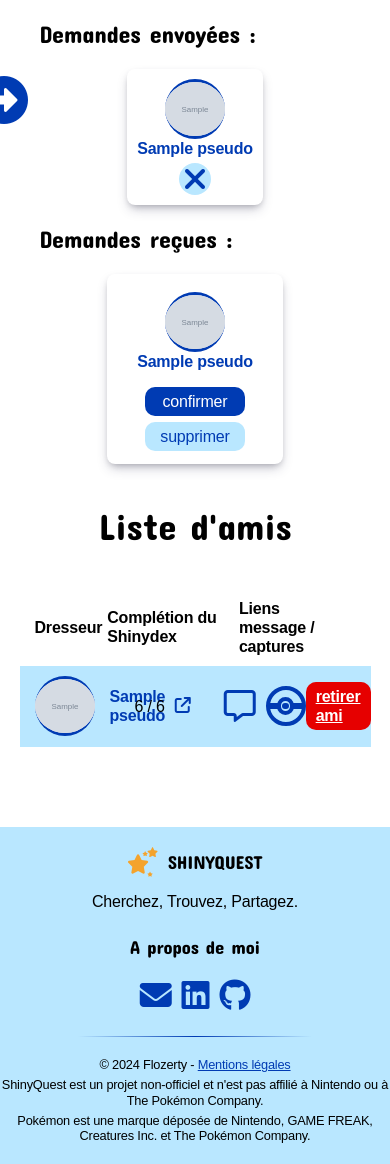
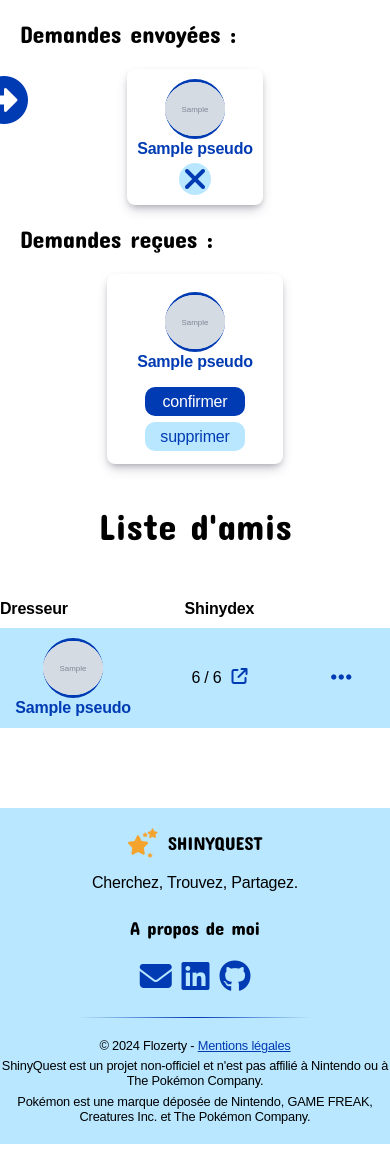
Before and after one commit to Flozerty/ShinyQuest, a Symfony app: template templates/amis/index.html.twig in a window 390 px wide. Shown: the part 80-1244 px from the top of the page. Run offline with Twig, Linux system fonts and the light colour scheme; the template is opened without the code that fills it: most values are stand-ins (such as "Sample title", 1, 10 or a date in 2020); grey boxes marked "Sample" are stand-in pictures; some libraries are stand-ins or nearby versions; some web fonts are replaced.

Commit message:
responsive amis & profile pages

```diff
--- a/public/css/amis.css
+++ b/public/css/amis.css
@@ -52,11 +52,7 @@
 }
 
 .profil-dresseur {
-  grid-column: 1/3;
-  flex-direction: row;
   justify-content: start;
-  gap: 15px;
-  margin-left: 15px;
 }
 
 .pseudo {
@@ -65,19 +61,19 @@
 }
 
 .dex-completion {
-  grid-column: 3/6;
   justify-content: center;
+  gap: 10px;
 
   i {
-    margin-left: 10px;
     color: var(--darkblue);
   }
 }
 
 .dresseur-links {
   grid-column: 6/8;
+  justify-content: center;
   gap: 10px;
-  justify-content: center;
+  text-align: center;
 
   i {
     font-size: 2rem;
@@ -96,10 +92,58 @@
   padding: 5px 10px;
   text-decoration: underline;
   border-radius: 10px;
+  transition: var(--transitionTime);
 
   &:hover {
-    text-decoration: none;
+    transform: scale(1.2);
   }
+
+  .fa-trash-can {
+    color: white;
+
+    &:hover {
+      transform: scale(1);
+    }
+  }
+}
+
+.menu-burger-ami {
+  position: relative;
+  height: 100%;
+  grid-column: 7/9;
+  font-size: 1.5rem;
+  color: var(--darkblue);
+  display: flex;
+  justify-content: center;
+
+  i {
+    cursor: pointer;
+  }
+}
+
+
+
+.dresseur-links-mobile {
+  display: flex;
+  top: 0;
+  right: 0;
+  transform: translate(-10%, -100%);
+  position: absolute;
+  align-items: center;
+  justify-content: center;
+  gap: 10px;
+  text-align: center;
+  background-color: #f2f2f2;
+  border-radius: 10px;
+  padding: 5px 10px;
+
+  i {
+    font-size: 2rem;
+  }
+}
+
+.hide {
+  display: none;
 }
 
 #demandes {
@@ -175,3 +219,46 @@ figure {
     overflow: hidden;
   }
 }
+
+@media screen and (min-width: 700px) {
+
+  .profil-dresseur {
+    flex-direction: row;
+    margin-left: 15px;
+    gap: 10px;
+  }
+}
+
+@media screen and (max-width: 700px) {}
+
+@media screen and (min-width: 500px) {
+  .profil-dresseur {
+    grid-column: 1/3;
+  }
+
+  .dex-completion {
+    grid-column: 3/6;
+  }
+
+  .menu-burger-ami {
+    display: none;
+  }
+}
+
+@media screen and (max-width: 500px) {
+  .profil-dresseur {
+    grid-column: 1/4;
+  }
+
+  .dex-completion {
+    grid-column: 4/7;
+  }
+
+  .del-ami {
+    display: none;
+  }
+
+  .dresseur-links {
+    display: none;
+  }
+}
--- a/public/css/shasses.css
+++ b/public/css/shasses.css
@@ -204,18 +204,18 @@
 
   .submit-btn:hover::before {
     transform: translate3d(0, 0, 0);
-    transition: transform 0.3s cubic-bezier(0.7, 0, 0.2, 1);
+    transition: transform var(--transitionTime) cubic-bezier(0.7, 0, 0.2, 1);
   }
 
   .submit-btn::after {
     width: 105%;
     transform: translate3d(100%, 0, 0);
-    transition: transform 0.3s cubic-bezier(0.7, 0, 0.2, 1);
+    transition: transform var(--transitionTime) cubic-bezier(0.7, 0, 0.2, 1);
   }
 
   .submit-btn:hover::after {
     transform: translate3d(0, 0, 0);
-    transition: transform 0.01s 0.3s cubic-bezier(0.7, 0, 0.2, 1);
+    transition: transform 0.01s var(--transitionTime) cubic-bezier(0.7, 0, 0.2, 1);
   }
 }
 
--- a/public/css/style.css
+++ b/public/css/style.css
@@ -34,7 +34,7 @@ a {
 }
 
 .fa-circle-xmark,
-.fa-trash {
+.fa-trash-can {
   color: red;
   transition: var(--transitionTime);
   font-size: 1.2rem;
@@ -50,6 +50,14 @@ a {
 
 .main-blur {
   filter: blur(5px);
+}
+
+hr {
+  width: 60%;
+  height: 1px;
+  margin: auto;
+  border: none;
+  background: linear-gradient(to right, var(--lightblue), var(--darkblue), var(--lightblue));
 }
 
 header {
@@ -165,6 +173,10 @@ header {
     transition: var(--transitionTime)
   }
 
+  label:hover:after {
+    width: 40px;
+  }
+
   label:active:after {
     width: 52px;
   }
@@ -263,6 +275,7 @@ header {
   transform: translate(170%, 50%) rotate(45deg);
   display: flex;
   padding: 10px 15px;
+  border-radius: 5px;
   background-color: #f2f2f2;
   flex-direction: column;
   align-items: center;
@@ -283,6 +296,8 @@ header {
 }
 
 #main-wrapper {
+  width: 90%;
+  margin: auto;
   display: flex;
   justify-content: center;
   padding: 80px 0;
@@ -291,8 +306,8 @@ header {
 }
 
 main {
-  width: 90%;
   position: relative;
+  width: 100%;
 }
 
 /* //////////////////// SIDE NAV //////////////////// */
@@ -404,7 +419,6 @@ h2 {
   top: 15%;
 }
 
-
 /* /////////////// footer /////////////// */
 footer {
   position: relative;
@@ -416,13 +430,6 @@ footer {
   background-color: var(--lightblue);
   gap: 20px;
   padding: 20px 0;
-
-  hr {
-    width: 60%;
-    height: 1px;
-    border: none;
-    background: linear-gradient(to right, var(--lightblue), var(--darkblue), var(--lightblue));
-  }
 
   section {
     display: flex;
@@ -497,10 +504,6 @@ footer {
     padding-left: 300px;
   }
 
-  main {
-    width: 80%;
-  }
-
   #main-side-nav {
     left: 0px;
   }
@@ -514,9 +517,9 @@ footer {
   }
 }
 
-@media (min-width: 1000px) {
-  main {
-    width: 90%;
+@media (min-width: 1400px) {
+  #main-wrapper {
+    width: 80%;
   }
 }
 
@@ -538,6 +541,10 @@ footer {
   h2 {
     margin: 20px 20px;
   }
+
+  #main-wrapper {
+    width: 100%;
+  }
 }
 
 @media (max-width: 600px) {
--- /dev/null
+++ b/public/js/amisToggleLinks.js
@@ -0,0 +1,26 @@
+document.addEventListener('DOMContentLoaded', (event) => {
+
+  const amisLinksContainer = document.querySelectorAll('.menu-burger-ami')
+
+  amisLinksContainer.forEach(container => {
+    const displayButton = container.querySelector('.toggle-menu'),
+      linksDiv = container.querySelector('ul');
+
+    let toggle = false;
+
+    displayButton.addEventListener('click', () => {
+      toggle = !toggle;
+      verifyToggle();
+    })
+
+    verifyToggle()
+
+    function verifyToggle() {
+      if (toggle) {
+        linksDiv.classList.remove('hide')
+      } else {
+        linksDiv.classList.add('hide')
+      }
+    }
+  })
+})
--- a/templates/.custom/pokemonCard.html.twig
+++ b/templates/.custom/pokemonCard.html.twig
@@ -4,7 +4,7 @@
   {% if app.user is defined and app.user is not empty %}
   {% if app.user == capture.user or 'ROLE_ADMIN' in app.user.roles %}
   <a class="del-btn" href="{{ path('delete_capture', {'id': capture.id}) }}">
-    <i class="fa-solid fa-trash"></i>
+    <i class="fa-solid fa-trash-can"></i>
   </a>
   {% endif %}
   {% endif %}
--- a/templates/amis/index.html.twig
+++ b/templates/amis/index.html.twig
@@ -3,9 +3,12 @@
 {% block title %}Mes amis{% endblock %}
 
 {% block stylesheets %}
-<link rel="stylesheet" href="css/amis.css">
+<link rel="stylesheet" href="{{asset('css/amis.css')}}">
 {% endblock %}
 
+{% block javascripts %}
+<script src="{{asset('js/amisToggleLinks.js')}}"></script>
+{% endblock %}
 
 {% block body %}
 
@@ -72,8 +75,8 @@
 
     <div class="dresseurs-header">
         <p class="profil-dresseur">Dresseur</p>
-        <p class="dex-completion">Complétion du Shinydex</p>
-        <p class="dresseur-links">Liens message / captures</p>
+        <p class="dex-completion">Shinydex</p>
+        <p class="dresseur-links">Message / Captures</p>
     </div>
 
     {# Liste des amis #}
@@ -109,7 +112,29 @@
                     </div>
                 </a></li>
         </ul>
-        <a class="del-ami" href="{{ path('delete_ami', {'id': data.id}) }}">retirer ami</a>
+        <a class="del-ami" href="{{ path('delete_ami', {'id': data.id}) }}">
+            <i class="fa-solid fa-trash-can"></i>
+        </a>
+        <div class="menu-burger-ami">
+            <i class="fa-solid fa-ellipsis toggle-menu"></i>
+
+            <ul class="dresseur-links-mobile hide">
+                <li><a href="">
+                        <i class="fa-regular fa-message"></i>
+                    </a></li>
+
+                <li><a href="{{ path('captures', {'pseudo': data.user.pseudo}) }}">
+                        <div class="custom-pokeball">
+                            <div class="pokeball-circle"></div>
+                            <div class="pokeball-center"></div>
+                            <div class="pokeball-line"></div>
+                        </div>
+                    </a></li>
+                <li>
+                    <i class="fa-solid fa-trash-can"></i>
+                </li>
+            </ul>
+        </div>
     </div>
     {% endfor %}
 </section>
```
Also changed, not shown: public/css/profile.css (+104 -20 lines), templates/user/profile.html.twig (+7 -1 lines).
